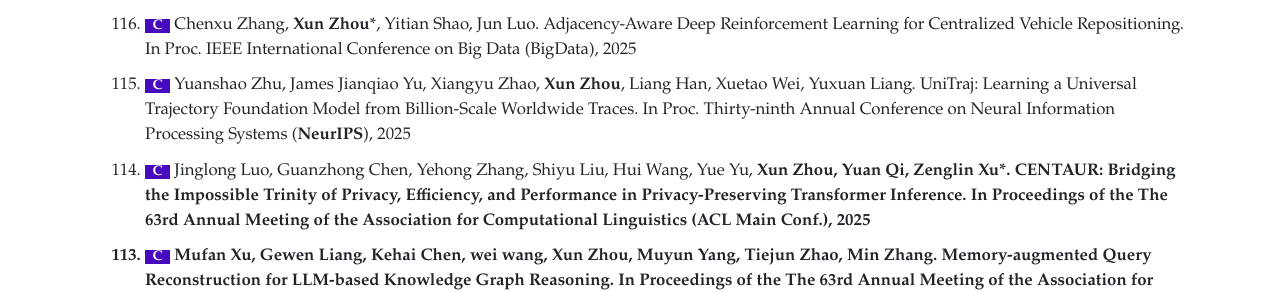
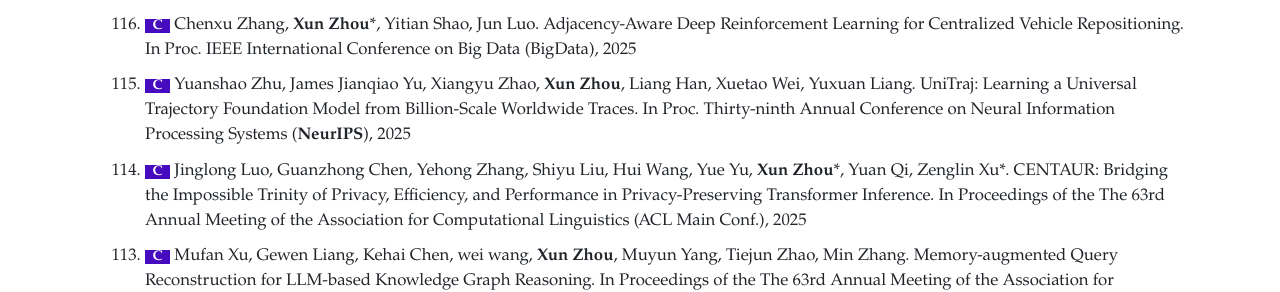
Before and after one commit to xunzhou2023/xunzhou2023.github.io, a plain HTML site: page publications.html in a window 1280 px wide. Shown: the part 1727-2019 px from the top of the page. Drawn offline with nearby package versions, Linux system fonts and the light colour scheme.

Commit message:
Update publications.html

```diff
--- a/publications.html
+++ b/publications.html
@@ -186,7 +186,7 @@
 
   <li style="padding-top: 10px"><span class="cf"><b>C</b></span> Chenxu Zhang, <b>Xun Zhou</b>*, Yitian Shao, Jun Luo. Adjacency-Aware Deep Reinforcement Learning for Centralized Vehicle Repositioning. In Proc. IEEE International Conference on Big Data (BigData), 2025</li>
   <li style="padding-top: 10px"><span class="cf"><b>C</b></span> Yuanshao Zhu, James Jianqiao Yu, Xiangyu Zhao, <b>Xun Zhou</b>, Liang Han, Xuetao Wei, Yuxuan Liang. UniTraj: Learning a Universal Trajectory Foundation Model from Billion-Scale Worldwide Traces. In Proc. Thirty-ninth Annual Conference on Neural Information Processing Systems (<b>NeurIPS</b>), 2025</li>
-  <li style="padding-top: 10px"><span class="cf"><b>C</b></span> Jinglong Luo, Guanzhong Chen, Yehong Zhang, Shiyu Liu, Hui Wang, Yue Yu, <b>Xun Zhou</b*>, Yuan Qi, Zenglin Xu*. CENTAUR: Bridging the Impossible Trinity of Privacy, Efficiency, and Performance in Privacy-Preserving Transformer Inference. In Proceedings of the The 63rd Annual Meeting of the Association for Computational Linguistics (ACL Main Conf.), 2025</li>
+  <li style="padding-top: 10px"><span class="cf"><b>C</b></span> Jinglong Luo, Guanzhong Chen, Yehong Zhang, Shiyu Liu, Hui Wang, Yue Yu, <b>Xun Zhou</b>*, Yuan Qi, Zenglin Xu*. CENTAUR: Bridging the Impossible Trinity of Privacy, Efficiency, and Performance in Privacy-Preserving Transformer Inference. In Proceedings of the The 63rd Annual Meeting of the Association for Computational Linguistics (ACL Main Conf.), 2025</li>
   <li style="padding-top: 10px"><span class="cf"><b>C</b></span> Mufan Xu, Gewen Liang, Kehai Chen, wei wang, <b>Xun Zhou</b>, Muyun Yang, Tiejun Zhao, Min Zhang. Memory-augmented Query Reconstruction for LLM-based Knowledge Graph Reasoning. In Proceedings of the The 63rd Annual Meeting of the Association for Computational Linguistics (ACL Findings), 2025</li>
   <li style="padding-top: 10px"><span class="cf"><b>C</b></span> Hongbo Xia, Kaiqiang Yu, Shengxin Liu, Cheng Long, and <b>Xun Zhou</b>. Maximum Degree-Based Quasi-Clique Search via an Iterative Framework. In Proceedings of the ACM SIGKDD Conference on Knowledge Discovery and Data Mining (<b>KDD</b>), 2025</li>
   <li style="padding-top: 10px"><span class="cf"><b>C</b></span> Bang An, <b>Xun Zhou</b>*, Zirui Zhou, Ronilo Ragodos, Zenglin Xu and Jun Luo. GeoPro-Net: Learning Interpretable Spatiotemporal Prediction Models through Statistically-Guided Geo-Prototyping. In AAAI Conference on Artificial Intelligence (AAAI'25) (accepted) </li>
```
